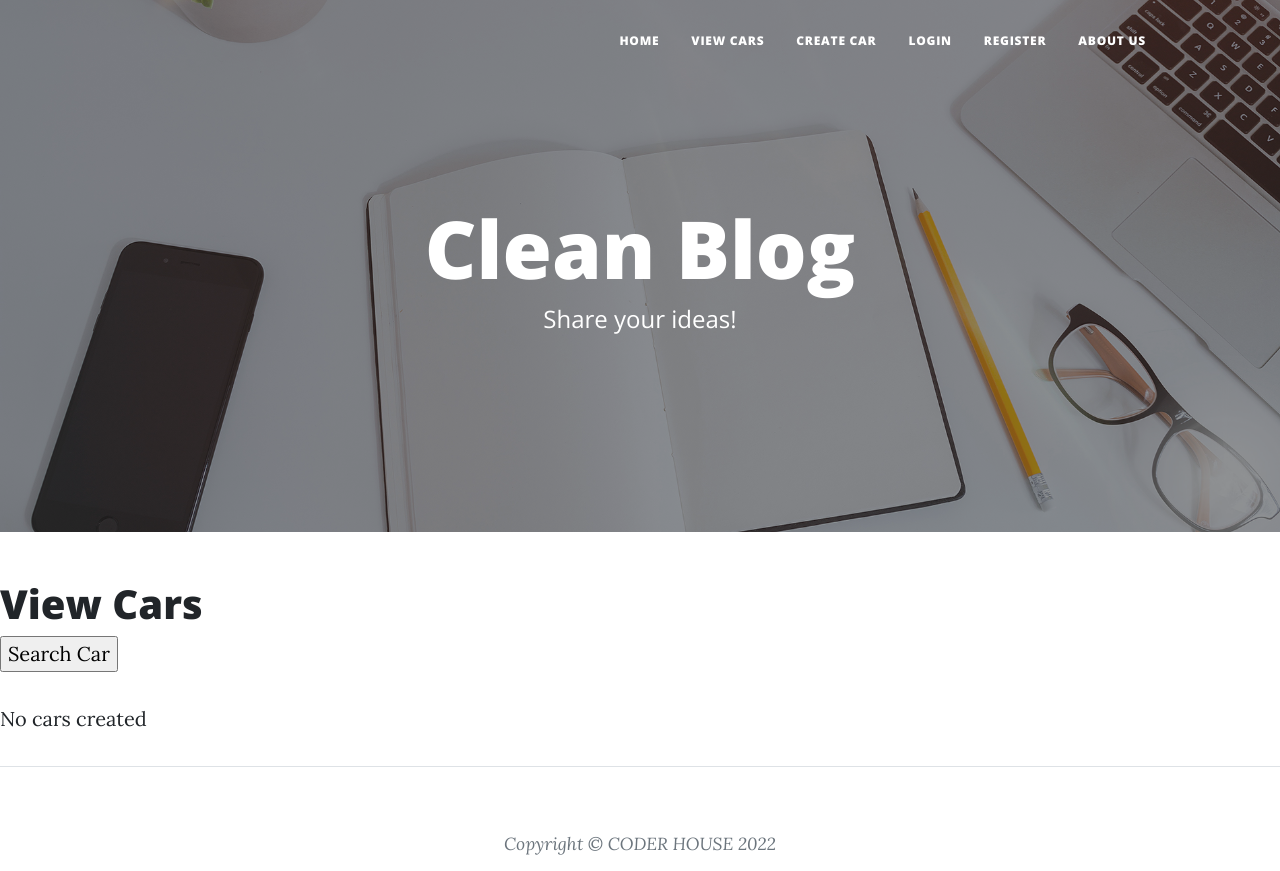
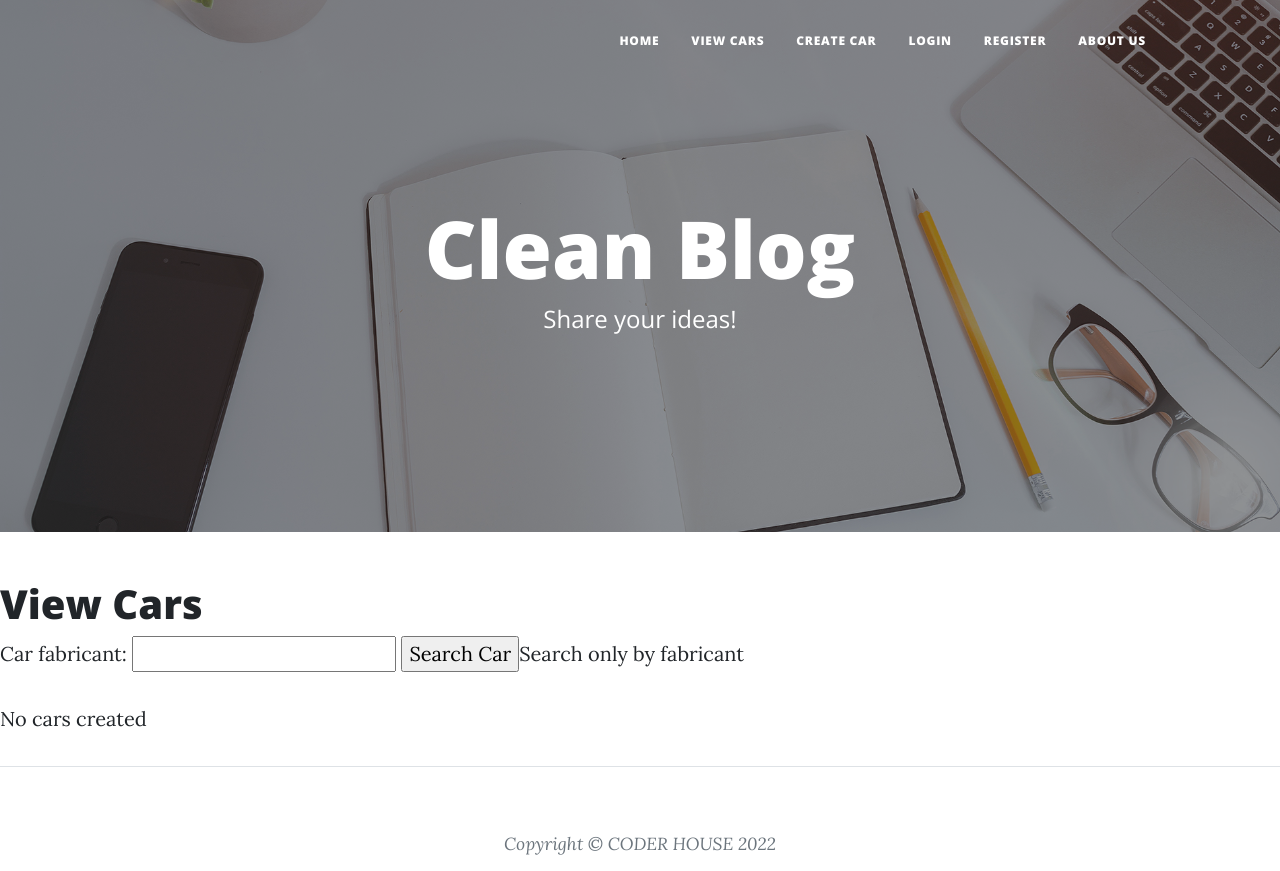
Before and after one commit to Adrian-Ponsone/Fiori_Lanus_Ponsone_Entrega_Final, a Django app: page /cars/ in a window 1280 px wide. Shown: the top 871 px of the page. Run offline with Django 4.2, Linux system fonts and the light colour scheme; data that the repository does not hold is empty; some libraries are stand-ins or nearby versions.

Commit message:
Pude hacer funcionar el filtro de busqueda, ya falta menos!

```diff
--- a/home/forms.py
+++ b/home/forms.py
@@ -0,0 +1,14 @@
+from unicodedata import name
+from django import forms
+
+class CarForm(forms.Form):
+    car_fabricant = forms.CharField(max_length=20)
+    car_model = forms.CharField(max_length=20)
+    car_type = forms.CharField(max_length=20)
+    car_color = forms.CharField(max_length=20)
+    car_year = forms.IntegerField()
+    fabrication_date = forms.DateField(required=False)
+
+
+class SearchCarForm(forms.Form):
+    car_fabricant = forms.CharField(max_length=30, required=False)
--- a/home/templates/home/view_cars.html
+++ b/home/templates/home/view_cars.html
@@ -6,14 +6,14 @@
 
     <form action={% url 'view_cars' %} method="GET">
         {{form}}
-        <input type="submit" value="Search Car">
+        <input type="submit" value="Search Car"><label for="Search Car">Search only by fabricant</label>
     </form>
 
     <p>
-                {% if object_list %}
-                    {% for car in object_list %}
+                {% if cars %}
+                    {% for car in cars %}
                         <li>
-                            {{car}}
+                            <b>Fabricant:</b> {{car.car_fabricant}} <b>Model:</b> {{car.car_model}} <b>Color:</b> {{car.car_color}}</p>
                             <p>
                                 <a  href={% url 'edit_car' car.id %}>Edit</a>
                                 <a  href={% url 'delete_car' car.id %}>Delete</a>
--- a/home/urls.py
+++ b/home/urls.py
@@ -5,8 +5,10 @@ from home import views
 urlpatterns = [
     path('', views.index_bootstrap, name='index'),
     path('about-us/', views.about_us, name='about-us'),
-    path('cars/', views.ListCars.as_view(), name='view_cars'),
-    path('cars/create/', views.CreateCar.as_view(), name='create_car'),
+    path('cars/', views.view_cars, name='view_cars'),
+    # path('cars/', views.ListCars.as_view(), name='view_cars'),
+    # path('cars/create/', views.CreateCar.as_view(), name='create_car'),
+    path('cars/create/', views.create_car, name='create_car'),
     path('cars/edit/<int:pk>', views.EditCar.as_view(), name='edit_car'),
     path('cars/delete/<int:pk>', views.DeleteCar.as_view(), name='delete_car'),
 ]
--- a/home/views.py
+++ b/home/views.py
@@ -1,9 +1,13 @@
 from unicodedata import name
 from django.shortcuts import render, redirect
 from home.models import Car
-from django.views.generic import ListView
+from home.forms import SearchCarForm, CarForm
+from django.shortcuts import render, redirect
+from datetime import datetime
+# from django.views.generic import ListView
 from django.views.generic.edit import CreateView, UpdateView, DeleteView
 from django.contrib.auth.mixins import LoginRequiredMixin
+from django.contrib.auth.decorators import login_required
 
 
 def index_bootstrap(request):
@@ -12,20 +16,60 @@ def index_bootstrap(request):
 def about_us(request):
     return render(request,'home/about.html')
 
-class ListCars(ListView):
-    model = Car
-    template_name = 'home/view_cars.html'
+# class ListCars(ListView):
+#     model = Car
+#     template_name = 'home/view_cars.html'
 
-class CreateCar(LoginRequiredMixin, CreateView):
-    model = Car
-    success_url = '/cars/'
-    template_name = 'home/create_car.html'
-    fields = ['car_fabricant',
-              'car_model',
-              'car_type',
-              'car_color',
-              'car_year',
-              'fabrication_date']
+def view_cars(request):
+
+    car_fabricant = request.GET.get('car_fabricant', None)
+    if car_fabricant:
+        cars = Car.objects.filter(car_fabricant__icontains=car_fabricant)
+    else:
+        cars = Car.objects.all()
+
+    form = SearchCarForm()
+    return render(request, 'home/view_cars.html', {'cars' : cars, 'form' : form})
+
+@login_required
+def create_car(request):
+    if request.method == 'POST':
+
+        form =CarForm(request.POST)
+
+        if form.is_valid():
+            data = form.cleaned_data
+            car_fabricant = data['car_fabricant']
+            car_model = data['car_model']
+            car_type = data['car_type']
+            car_color = data['car_color']
+            car_year = data['car_year']
+            fabrication_date =  data.get('fabrication_date')
+            if fabrication_date == None:
+                fabrication_date = datetime.now()
+
+            car = Car(car_fabricant = car_fabricant,
+                      car_model = car_model,
+                      car_type = car_type,
+                      car_color = car_color,
+                      car_year = car_year,
+                      fabrication_date = fabrication_date)
+            car.save()
+            return redirect('view_cars')
+
+    form = CarForm()
+    return render(request, 'home/create_car.html', {'form' : form})
+
+# class CreateCar(LoginRequiredMixin, CreateView):
+#     model = Car
+#     success_url = '/cars/'
+#     template_name = 'home/create_car.html'
+#     fields = ['car_fabricant',
+#               'car_model',
+#               'car_type',
+#               'car_color',
+#               'car_year',
+#               'fabrication_date']
 
 class EditCar(LoginRequiredMixin,UpdateView):
     model = Car
```
